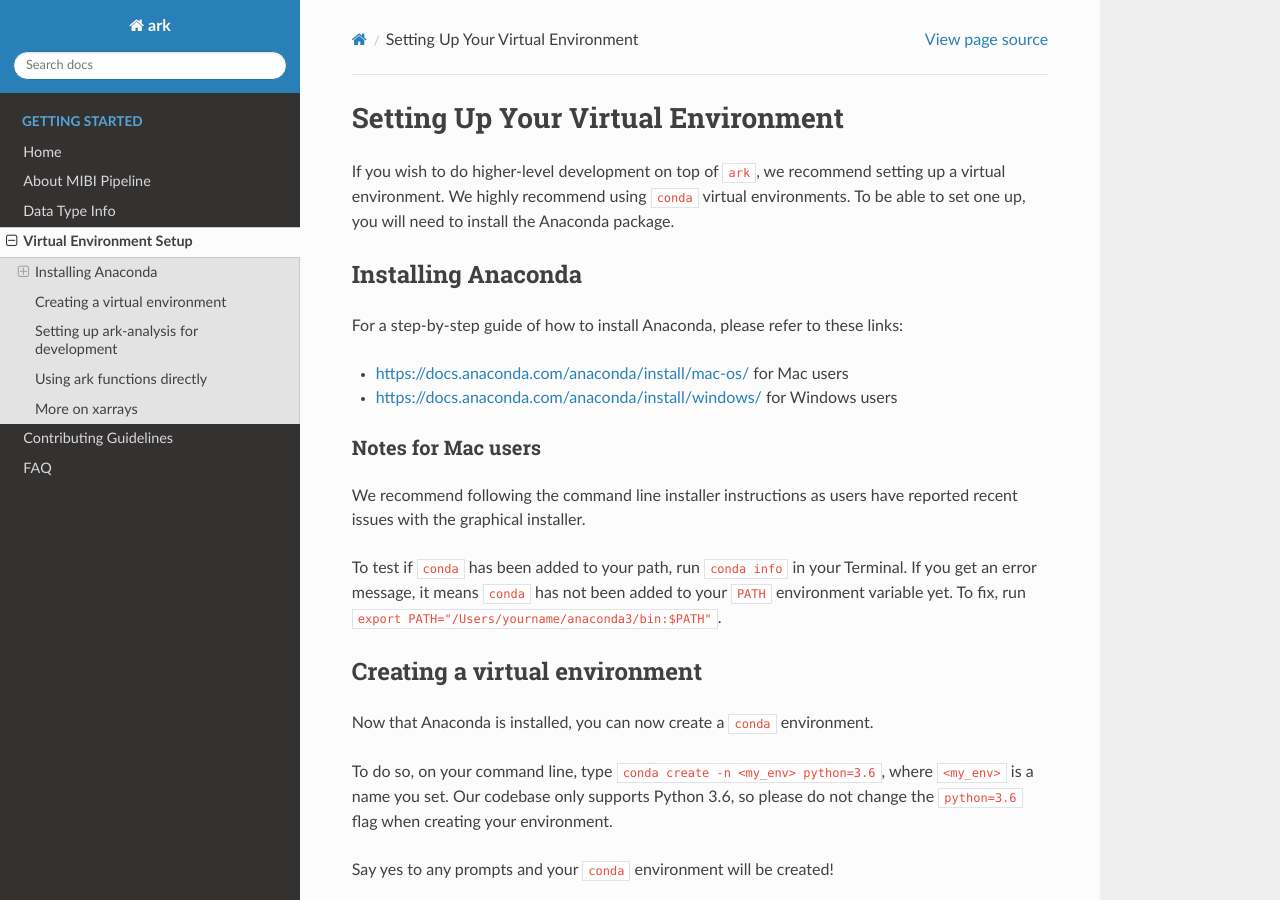
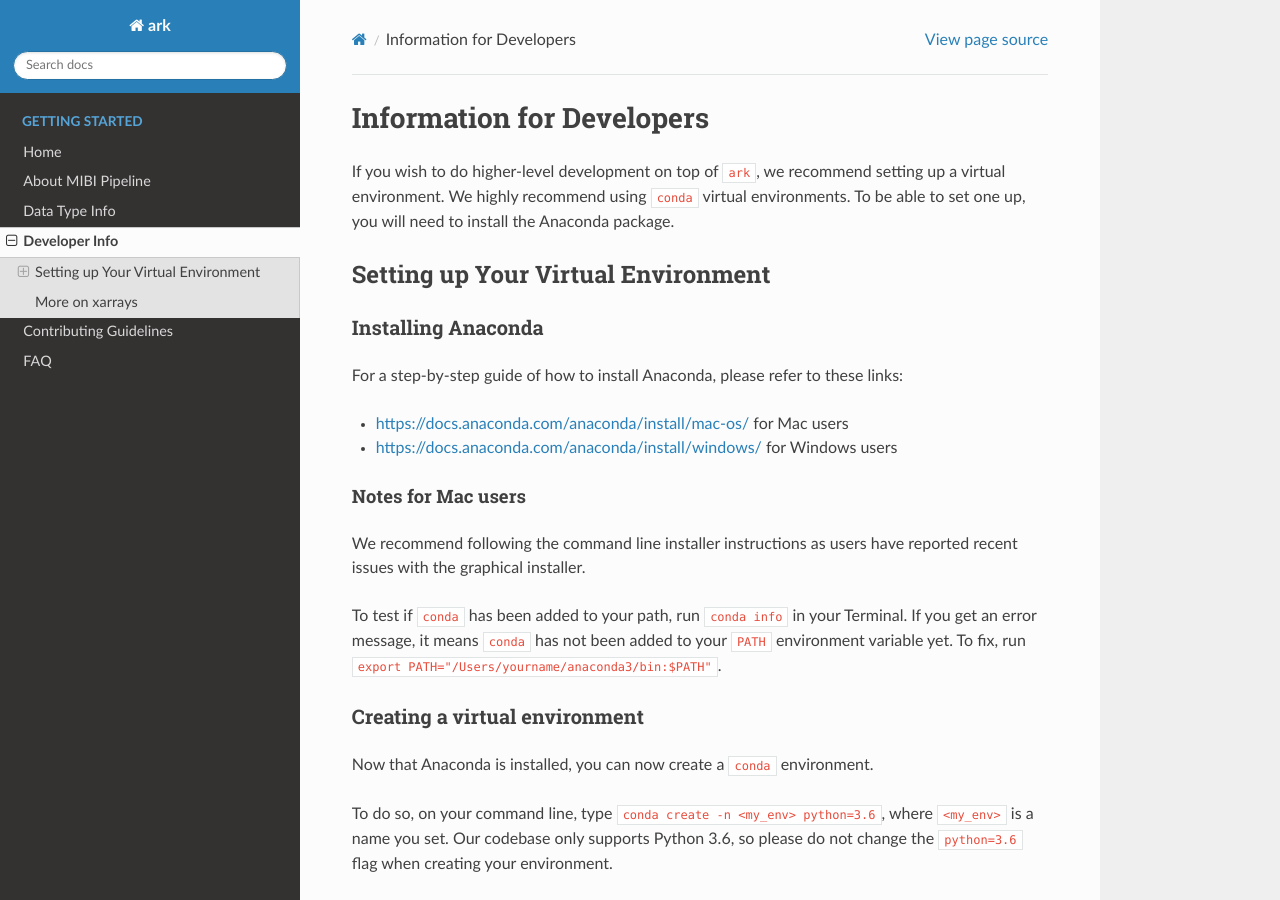
Before and after one commit to angelolab/ark-analysis, a Sphinx documentation site: the page built from docs/_rtd/development.md, in a window 1280 px wide and 900 px high. Built offline with Sphinx 7.4.7 and the Read the Docs theme 2.0.0, drawn with Linux system fonts in a browser that asks for light colours; pages that are not in the unit, such as notebooks, are missing from menus.

Commit message:
Change name to development.md and update accordingly

```diff
--- a/docs/_rtd/virtualenv.md
+++ b/docs/_rtd/development.md
@@ -1,20 +1,22 @@
-## Setting Up Your Virtual Environment
+## Information for Developers
 
 If you wish to do higher-level development on top of `ark`, we recommend setting up a virtual environment. We highly recommend using `conda` virtual environments. To be able to set one up, you will need to install the Anaconda package.
 
-### Installing Anaconda
+### Setting up Your Virtual Environment
+
+#### Installing Anaconda
 
 For a step-by-step guide of how to install Anaconda, please refer to these links:
 * https://docs.anaconda.com/anaconda/install/mac-os/ for Mac users
 * https://docs.anaconda.com/anaconda/install/windows/ for Windows users
 
-#### Notes for Mac users
+##### Notes for Mac users
 
 We recommend following the command line installer instructions as users have reported recent issues with the graphical installer.
 
 To test if `conda` has been added to your path, run `conda info` in your Terminal. If you get an error message, it means `conda` has not been added to your `PATH` environment variable yet. To fix, run `export PATH="/Users/yourname/anaconda3/bin:$PATH"`.
 
-### Creating a virtual environment
+#### Creating a virtual environment
 
 Now that Anaconda is installed, you can now create a `conda` environment.
 
@@ -24,7 +26,7 @@ Say yes to any prompts and your `conda` environment will be created!
 
 To verify installation, activate your `conda` environment with `conda activate <my_env>`. If you see `(<my_env>)` on the far left of the command prompt, you have successfully created and activated your environment. Type `conda deactivate` to exit at any time.
 
-### Setting up ark-analysis for development
+#### Setting up ark-analysis for development
 
 `ark` relies on several other Python packages. Inside the `ark-analysis` repo (if you don't have it, first run `git clone https://github.com/angelolab/ark-analysis.git`), and with your virtual environment activated, you will need to install these other dependencies as well. Run `pip install -r requirements.txt` to do so.
 
@@ -32,7 +34,7 @@ Note that you will not have access to `ark` or the other libraries inside `requi
 
 You're now set to start working with `ark-analysis`! Please look at [our contributing guidelines](contributing.html) for more information about development. For detailed explanations of the functions available to you in `ark`, please consult the Libraries section of this documentation.
 
-### Using ark functions directly
+#### Using ark functions directly
 
 If you will only be using functions in `ark` without developing on top of it, do not clone the repo. Simply run `pip install ark-analysis` inside the virtual environment to gain access to our functions. To verify installation, type `conda list ark-analysis` after completion. If `ark-analysis` is listed, the installation was successful. You can now access the `ark` library with `import ark`.
 
--- a/docs/index.rst
+++ b/docs/index.rst
@@ -8,7 +8,7 @@
    Home <self>
    About MIBI Pipeline <_rtd/pipeline>
    Data Type Info <_rtd/data_types>
-   Virtual Environment Setup <_rtd/virtualenv>
+   Developer Info <_rtd/development>
    Contributing Guidelines <_rtd/contributing>
    FAQ <_rtd/faq>
 
```
